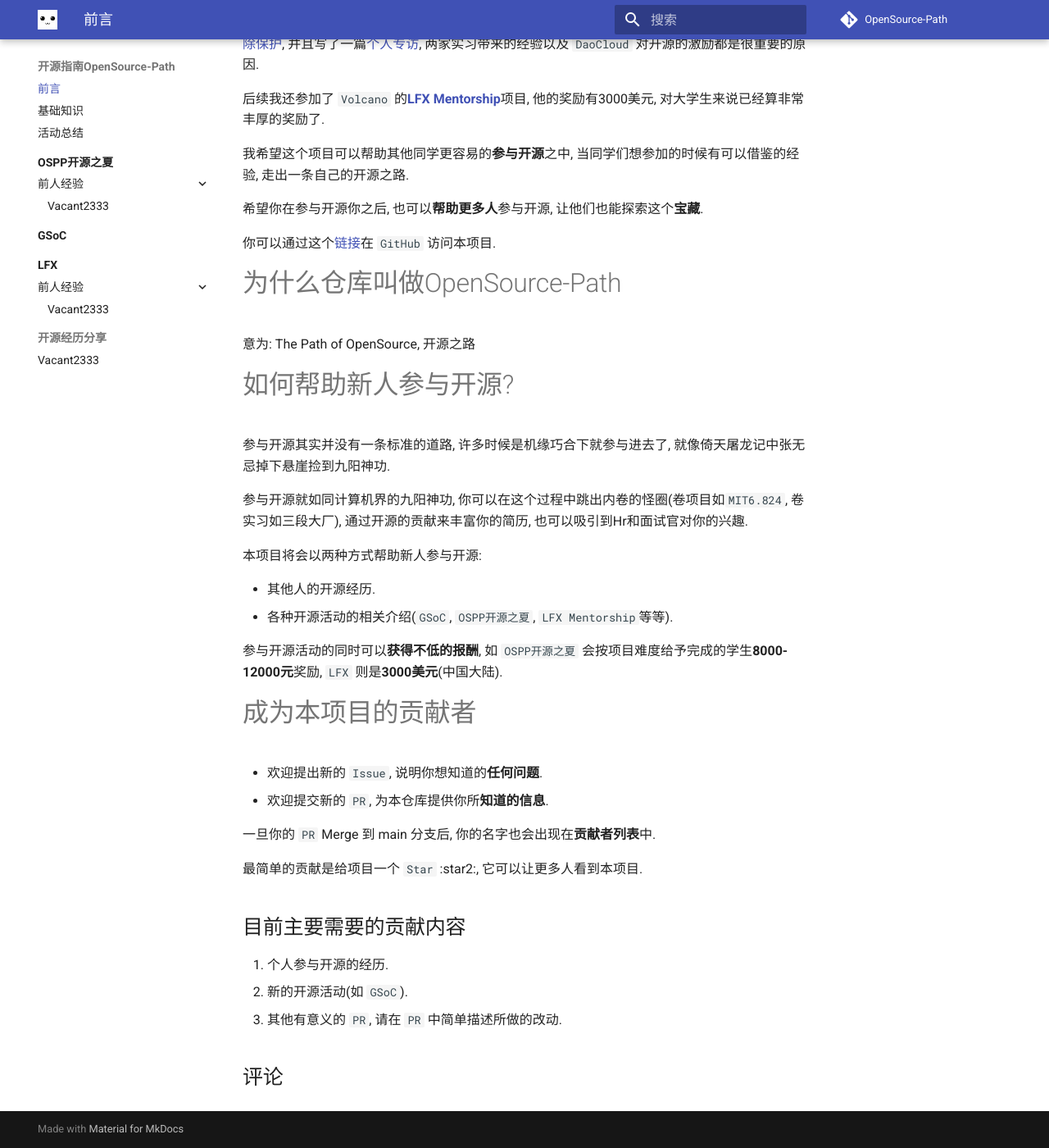
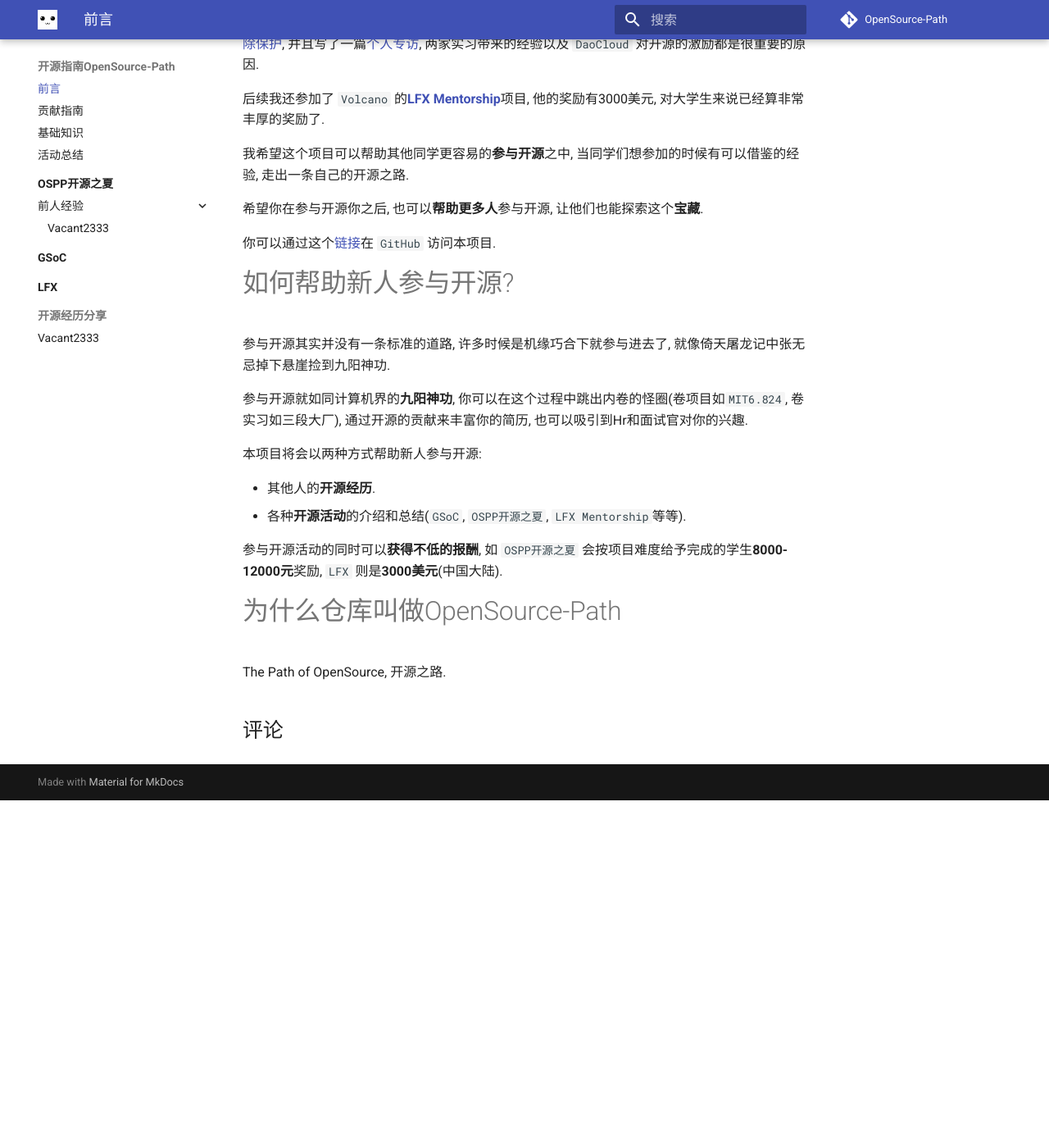
Before and after one commit to Vacant2333/OpenSource-Path, an MkDocs documentation site: the page built from docs/index.md, in a window 1280 px wide and 1400 px high, scrolled down 686 px. Shown: the whole window at 82% size. Built offline with MkDocs 1.6.1 and Material for MkDocs 9.7.7, drawn with Linux system fonts in a browser that asks for light colours; comment, search, counter and statistics services are not loaded; after the commit the page ends 1662 px from its top, so only the background shows below that.

Commit message:
update index.md and README.md

```diff
--- a/docs/index.md
+++ b/docs/index.md
@@ -28,34 +28,19 @@
 
 你可以通过这个[链接](https://github.com/Vacant2333/OpenSource-Path)在 `GitHub` 访问本项目.
 
-# 为什么仓库叫做OpenSource-Path
-
-意为: The Path of OpenSource, 开源之路
-
 # 如何帮助新人参与开源?
 
 参与开源其实并没有一条标准的道路, 许多时候是机缘巧合下就参与进去了, 就像倚天屠龙记中张无忌掉下悬崖捡到九阳神功.
 
-参与开源就如同计算机界的九阳神功, 你可以在这个过程中跳出内卷的怪圈(卷项目如`MIT6.824`, 卷实习如三段大厂), 通过开源的贡献来丰富你的简历, 也可以吸引到Hr和面试官对你的兴趣.
+参与开源就如同计算机界的**九阳神功**, 你可以在这个过程中跳出内卷的怪圈(卷项目如`MIT6.824`, 卷实习如三段大厂), 通过开源的贡献来丰富你的简历, 也可以吸引到Hr和面试官对你的兴趣.
 
 本项目将会以两种方式帮助新人参与开源:
 
-- 其他人的开源经历.
-- 各种开源活动的相关介绍(`GSoC`, `OSPP开源之夏`, `LFX Mentorship`等等).
+- 其他人的**开源经历**.
+- 各种**开源活动**的介绍和总结(`GSoC`, `OSPP开源之夏`, `LFX Mentorship`等等).
 
 参与开源活动的同时可以**获得不低的报酬**, 如 `OSPP开源之夏` 会按项目难度给予完成的学生**8000-12000元**奖励, `LFX` 则是**3000美元**(中国大陆).
 
-# 成为本项目的贡献者
+# 为什么仓库叫做OpenSource-Path
 
-- 欢迎提出新的 `Issue`, 说明你想知道的**任何问题**.
-- 欢迎提交新的 `PR`, 为本仓库提供你所**知道的信息**.
-
-一旦你的 `PR` Merge 到 main 分支后, 你的名字也会出现在**贡献者列表**中.
-
-最简单的贡献是给项目一个 `Star` :star2:, 它可以让更多人看到本项目.
-
-## 目前主要需要的贡献内容
-
-1. 个人参与开源的经历.
-2. 新的开源活动(如 `GSoC`).
-3. 其他有意义的 `PR`, 请在 `PR` 中简单描述所做的改动.
+The Path of OpenSource, 开源之路.
--- a/mkdocs.yml
+++ b/mkdocs.yml
@@ -26,6 +26,7 @@
 
 nav:
   - 前言: "index.md"
+  - 贡献指南: "contribution_tutorial.md"
   - 基础知识: "basic_information.md"
   - 活动总结: "activities_summary.md"
   - OSPP开源之夏:
@@ -36,7 +37,5 @@
       - "gsoc/index.md"
   - LFX:
       - "lfx/index.md"
-      - 前人经验:
-          - Vacant2333: ""
   - 开源经历分享:
       - Vacant2333: ""
```
Also changed, not shown: README.md (+2 -2 lines), docs/contribution_tutorial.md (added, +18 -0 lines), overrides/partials/comments.html (+0 -8 lines).
